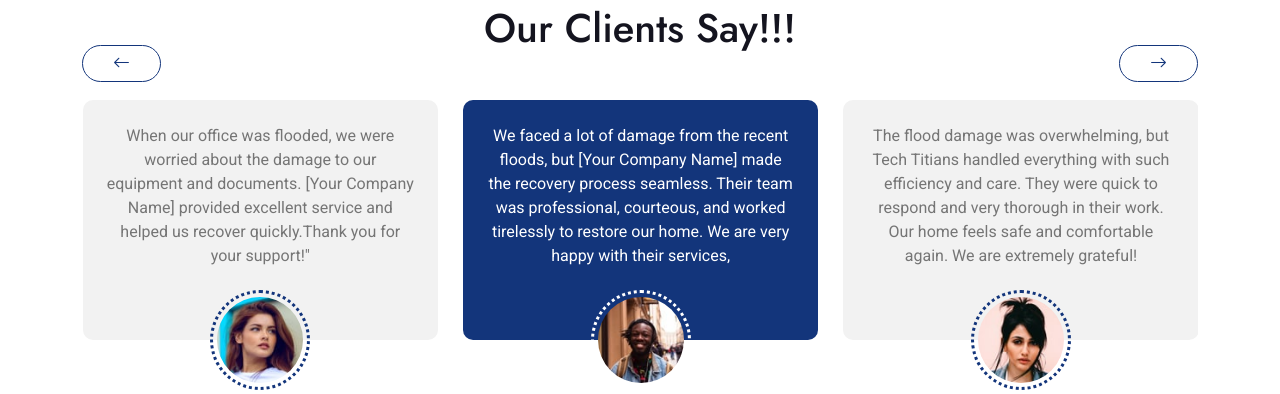
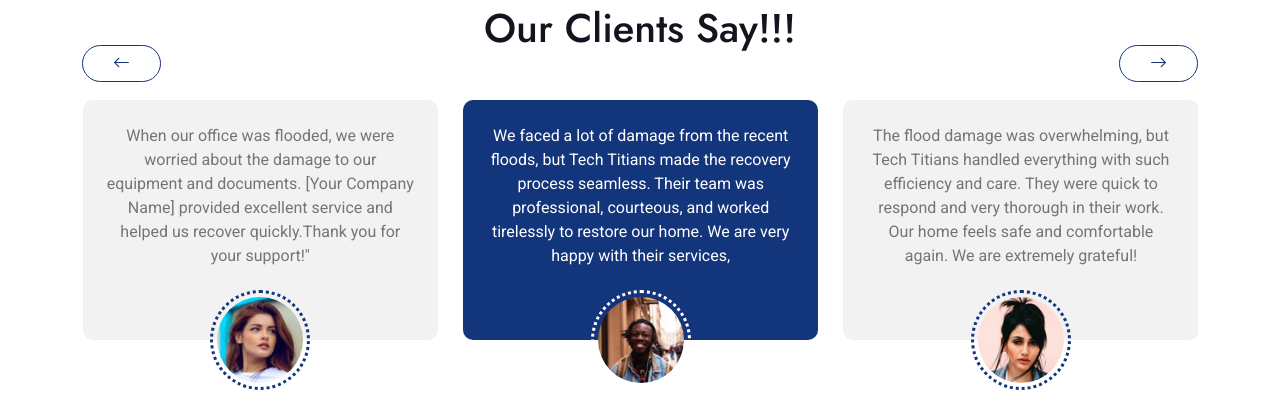
Before and after one commit to aashikaraj/AI-Project, a Flask app: page /testimonial in a window 1280 px wide. Shown: the part 590-984 px from the top of the page. Run offline with Flask 3, Linux system fonts and the light colour scheme; some libraries are stand-ins or nearby versions.

Commit message:
testimonial.html

```diff
--- a/OJT/templates/testimonial.html
+++ b/OJT/templates/testimonial.html
@@ -57,7 +57,7 @@
                 <div class="testimonial-carousel owl-carousel">
                     <div class="testimonial-item text-center rounded pb-4">
                         <div class="testimonial-comment bg-light rounded p-4">
-                            <p class="text-center mb-5">We faced a lot of damage from the recent floods, but [Your Company Name] made the recovery process seamless. Their team was professional, courteous, and worked tirelessly to restore our home. We are very happy with their services,
+                            <p class="text-center mb-5">We faced a lot of damage from the recent floods, but Tech Titians made the recovery process seamless. Their team was professional, courteous, and worked tirelessly to restore our home. We are very happy with their services,
                             </p>
                         </div>
                         <div class="testimonial-img p-1">
```
